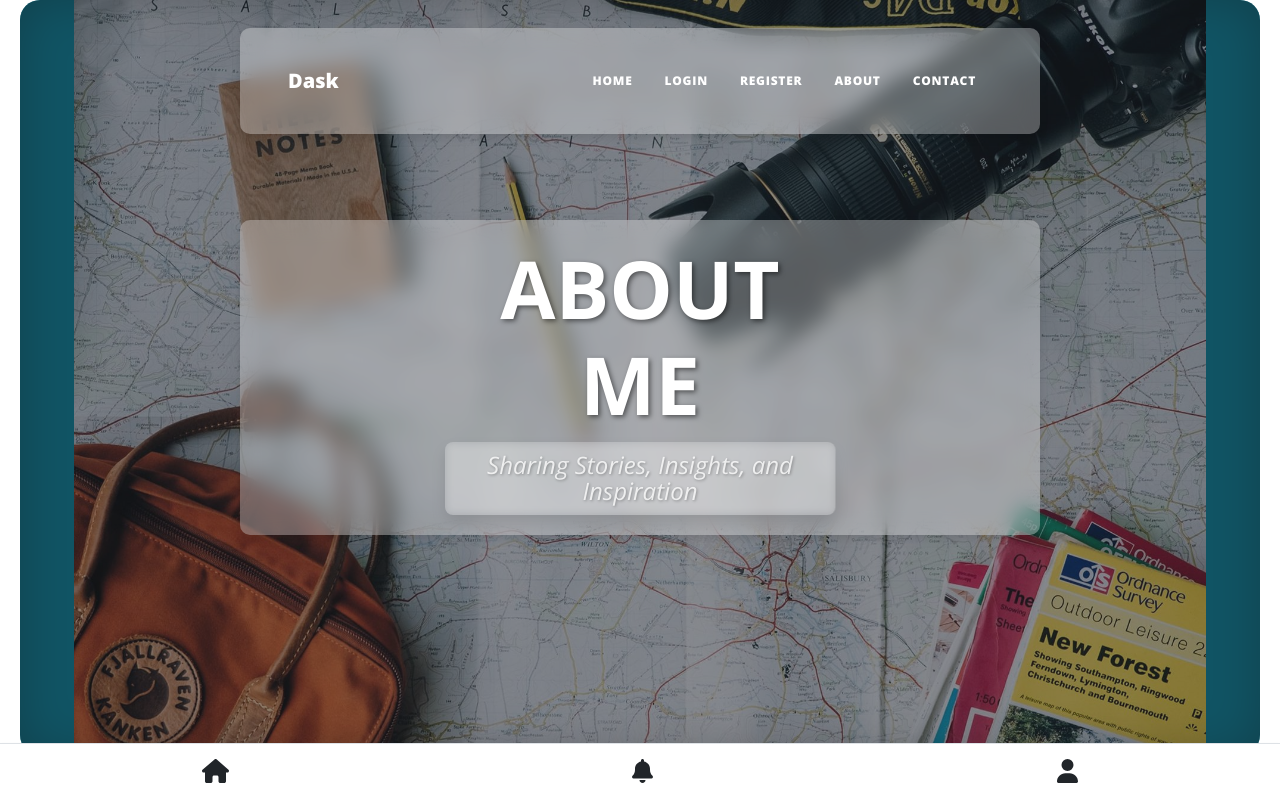
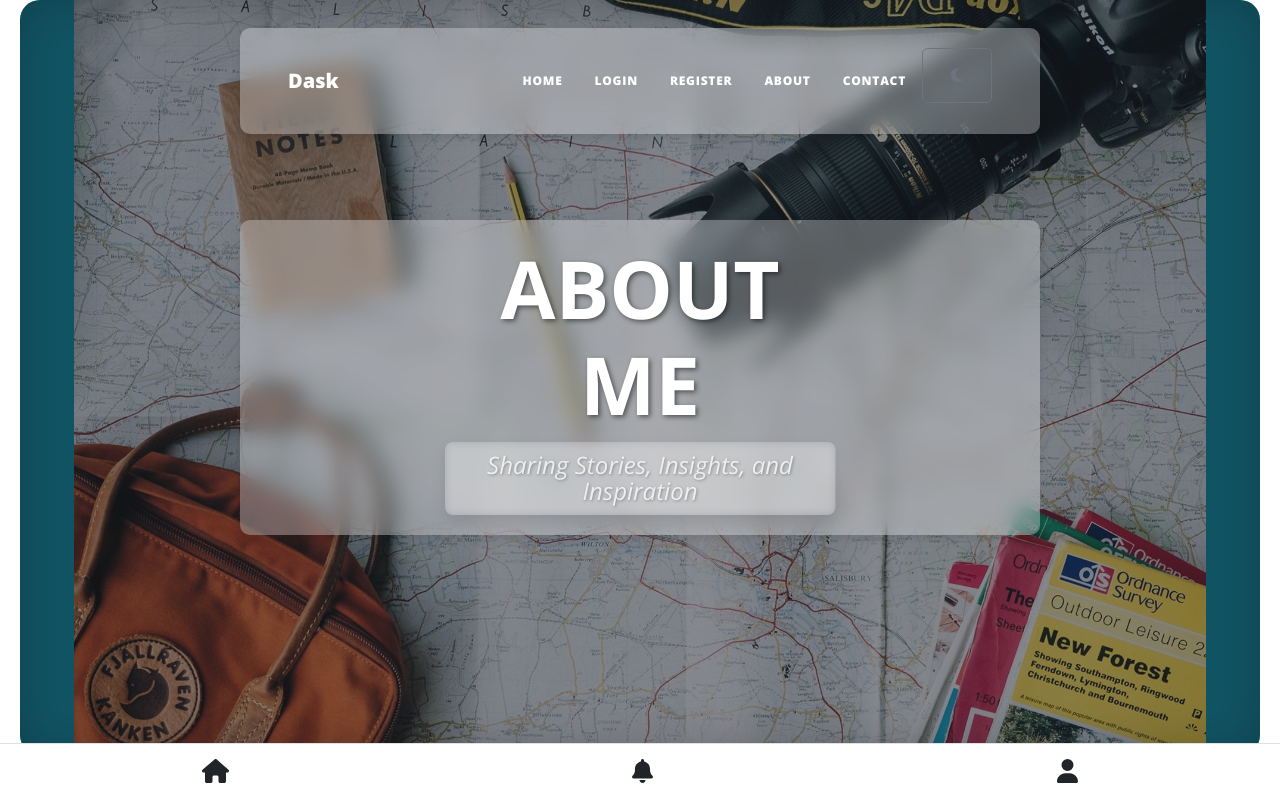
Before and after one commit to Dascott1990/blog-project, a Flask app: page /about in a window 1280 px wide. Shown: the top 799 px of the page. Run offline with Flask 3, Linux system fonts and the light colour scheme; some libraries are stand-ins or nearby versions.

Commit message:
dark mode toggler

```diff
--- a/static/js/scripts.js
+++ b/static/js/scripts.js
@@ -3,39 +3,69 @@
 * Copyright 2013-2023 Start Bootstrap
 * Licensed under MIT (https://github.com/StartBootstrap/startbootstrap-clean-blog/blob/master/LICENSE)
 */
-<script>
-window.addEventListener('DOMContentLoaded', () => {
+document.addEventListener("DOMContentLoaded", () => {
     let scrollPos = 0;
-    const mainNav = document.getElementById('mainNav');
-    const headerHeight = mainNav.clientHeight;
+    const mainNav = document.getElementById("mainNav");
+    const headerHeight = mainNav ? mainNav.clientHeight : 0;
 
-    window.addEventListener('scroll', function() {
+    window.addEventListener("scroll", function () {
         const currentTop = document.body.getBoundingClientRect().top * -1;
         if (currentTop < scrollPos) {
             // Scrolling Up
-            if (currentTop > 0 && mainNav.classList.contains('is-fixed')) {
-                mainNav.classList.add('is-visible');
+            if (currentTop > 0 && mainNav.classList.contains("is-fixed")) {
+                mainNav.classList.add("is-visible");
             } else {
-                console.log(123);
-                mainNav.classList.remove('is-visible', 'is-fixed');
+                mainNav.classList.remove("is-visible", "is-fixed");
             }
         } else {
             // Scrolling Down
-            mainNav.classList.remove('is-visible');  // ✅ Fixed the remove() method
-            if (currentTop > headerHeight && !mainNav.classList.contains('is-fixed')) {
-                mainNav.classList.add('is-fixed');
+            mainNav.classList.remove("is-visible");
+            if (currentTop > headerHeight && !mainNav.classList.contains("is-fixed")) {
+                mainNav.classList.add("is-fixed");
             }
         }
         scrollPos = currentTop;
     });
+
+    // Initialize Bootstrap Tooltips
+    const tooltipTriggerList = [].slice.call(document.querySelectorAll("[data-bs-toggle='tooltip']"));
+    tooltipTriggerList.map((tooltipTriggerEl) => new bootstrap.Tooltip(tooltipTriggerEl));
+
+    // Load Theme from LocalStorage
+    const savedTheme = localStorage.getItem("theme") || "light";
+    const htmlElement = document.documentElement;
+    const themeIcon = document.getElementById("theme-icon");
+    const themeToggleBtn = document.getElementById("theme-toggle");
+
+    htmlElement.setAttribute("data-bs-theme", savedTheme);
+    if (themeIcon) {
+        themeIcon.classList.remove("fa-sun", "fa-moon");
+        themeIcon.classList.add(savedTheme === "dark" ? "fa-sun" : "fa-moon");
+    }
+
+    if (themeToggleBtn) {
+        themeToggleBtn.addEventListener("click", function () {
+            toggleDarkMode();
+        });
+    }
 });
-</script>
 
-<script>
-document.addEventListener("DOMContentLoaded", function() {
-    var tooltipTriggerList = [].slice.call(document.querySelectorAll('[data-bs-toggle="tooltip"]'));
-    var tooltipList = tooltipTriggerList.map(function (tooltipTriggerEl) {
-        return new bootstrap.Tooltip(tooltipTriggerEl);
-    });
-});
-</script>
+function toggleMenu() {
+    document.getElementById("profile-menu").classList.toggle("d-none");
+}
+
+// Dark Mode Toggle Function
+function toggleDarkMode() {
+    const htmlElement = document.documentElement;
+    const themeIcon = document.getElementById("theme-icon");
+
+    if (htmlElement.getAttribute("data-bs-theme") === "dark") {
+        htmlElement.setAttribute("data-bs-theme", "light");
+        localStorage.setItem("theme", "light");
+        themeIcon.classList.replace("fa-sun", "fa-moon");
+    } else {
+        htmlElement.setAttribute("data-bs-theme", "dark");
+        localStorage.setItem("theme", "dark");
+        themeIcon.classList.replace("fa-moon", "fa-sun");
+    }
+}
--- a/templates/header.html
+++ b/templates/header.html
@@ -105,6 +105,12 @@
                 >Contact</a
               >
             </li>
+
+            <li class="nav-item">
+              <button class="btn btn-outline-secondary" id="theme-toggle" aria-label="Toggle Dark Mode">
+              <i class="fas fa-moon fs-6" id="theme-icon"></i>
+              </button>
+            </li>
           </ul>
         </div>
       </div>
```
